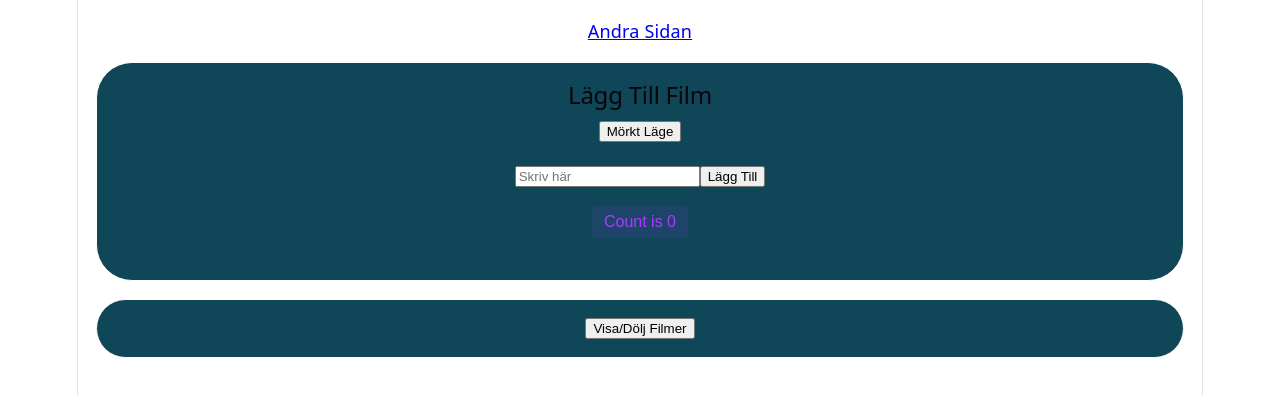
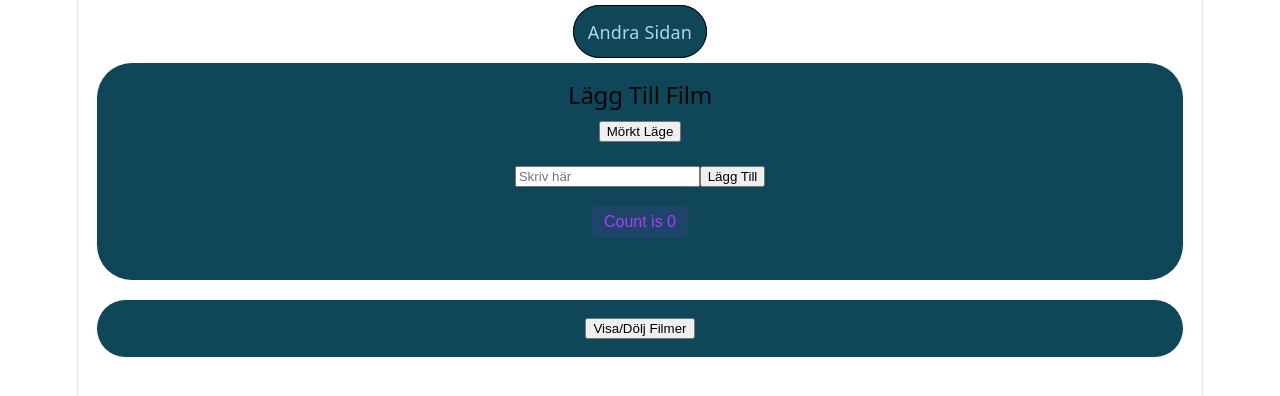
Before and after one commit to 04luknie-nemo/vue_asignment_1, a Vue app: page / in a window 1280 px wide. Shown: the top 396 px of the page. Built offline with nearby package versions, Linux system fonts and the light colour scheme.

Commit message:
Added nav style

```diff
--- a/src/main.ts
+++ b/src/main.ts
@@ -2,6 +2,7 @@ import { createApp } from 'vue'
 import './style.css'
 import './cardstyle.css'
 import './pagestyle.css'
+import './routerstyle.css'
 import App from './App.vue'
 import router from './router/index.ts'
 
--- /dev/null
+++ b/src/routerstyle.css
@@ -0,0 +1,8 @@
+nav a{
+    border: 0.1rem solid black;
+    border-radius: 2rem;
+    padding: 0.75rem;
+    background: rgb(15, 70, 88);
+    text-decoration: none;
+    color: lightblue
+}
```
